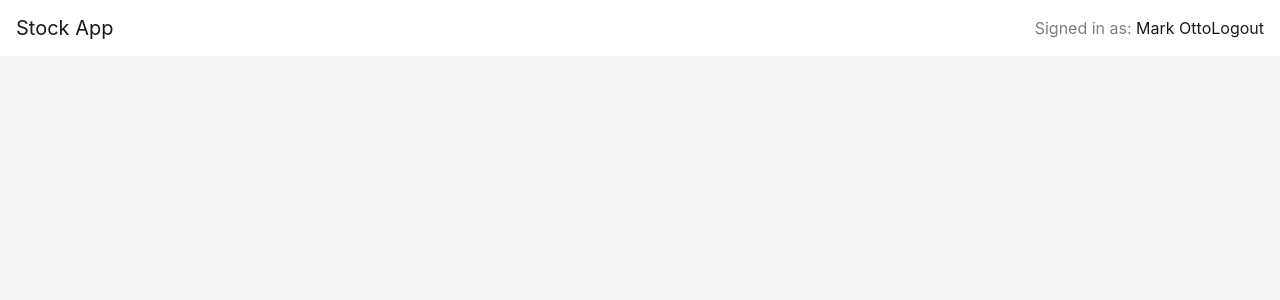
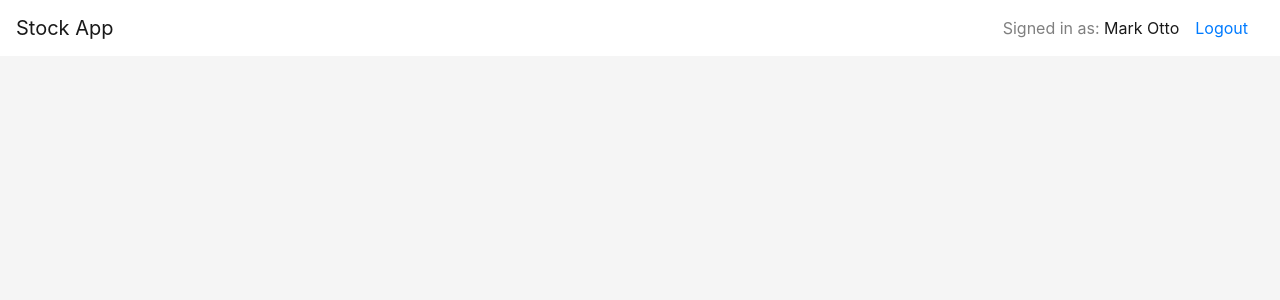
Before and after one commit to Joycelynhicks/stock-app, a React (Create React App) app: page / in a window 1280 px wide. Shown: the top 300 px of the page. Built offline with nearby package versions, Linux system fonts and the light colour scheme.

Commit message:
Corrected Navlink

```diff
--- a/src/App.js
+++ b/src/App.js
@@ -1,7 +1,7 @@
 import logo from './logo.svg';
 import './App.css';
 import 'bootstrap/dist/css/bootstrap.min.css';
-import { Navbar } from 'react-bootstrap';
+import { Navbar,Nav } from 'react-bootstrap';
 
 function App() {
   return (
@@ -13,9 +13,7 @@ function App() {
           <Navbar.Text>
             Signed in as: <a href="#login">Mark Otto</a>
           </Navbar.Text>
-          <Navbar.Text>
-          <a href="#logout">Logout</a>
-          </Navbar.Text>
+          <Nav.Link href="#logout">Logout</Nav.Link>
         </Navbar.Collapse>
       </Navbar>
       <header className="App-header">
```
